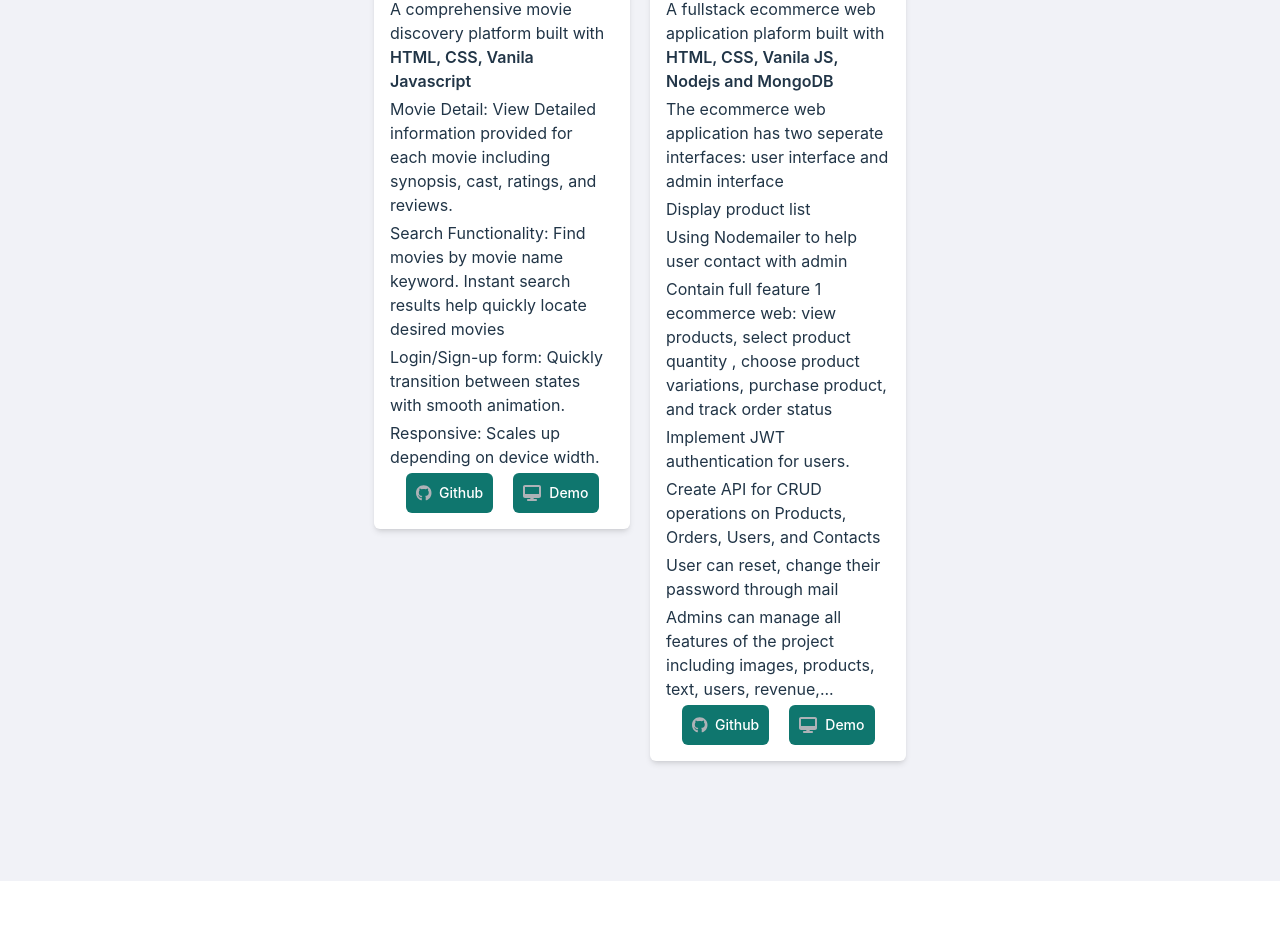
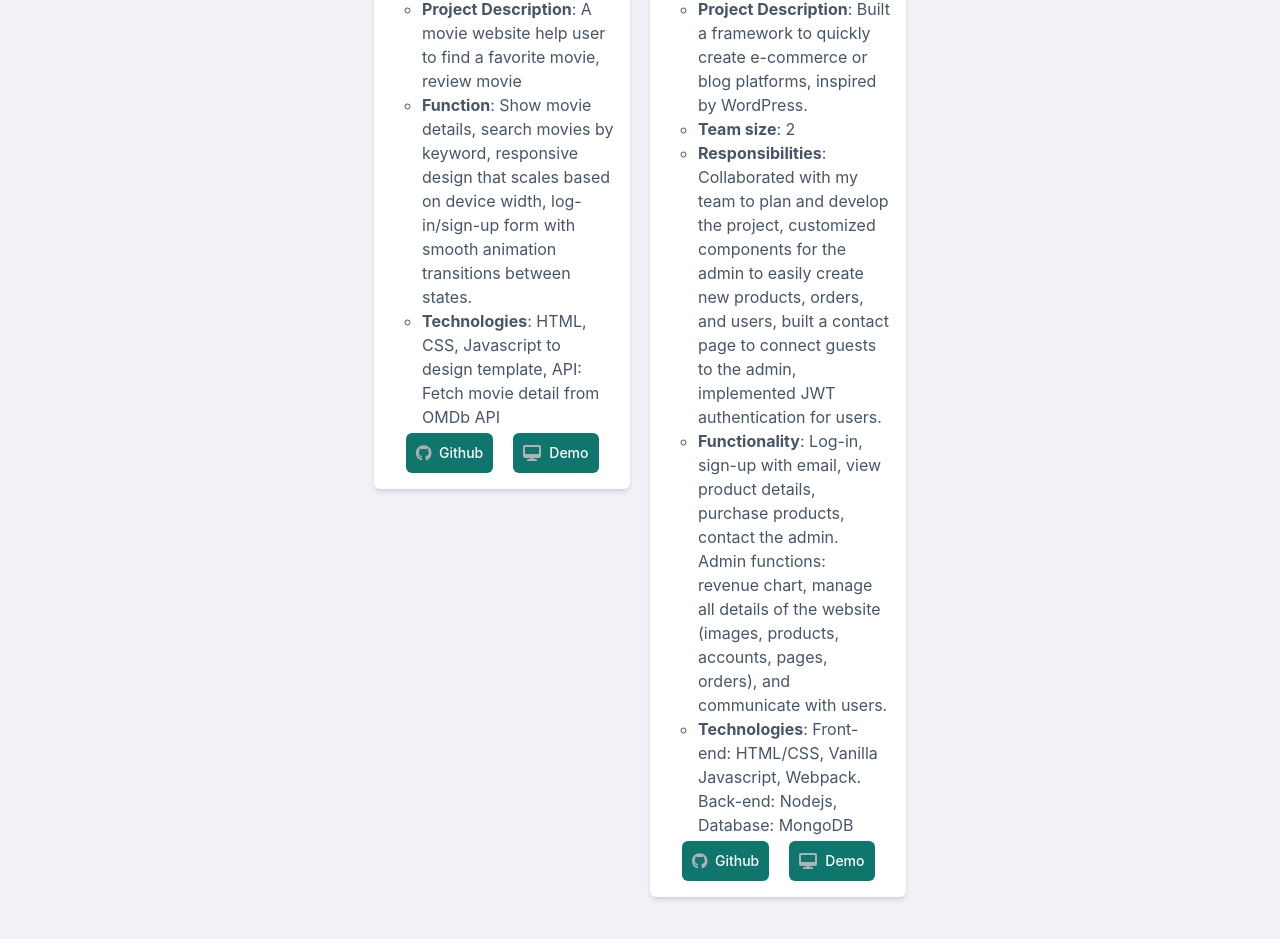
Before and after one commit to anhtuspham/portfolio, a React (Vite) app: page / in a window 1280 px wide. Shown: the part 2135-3074 px from the top of the page. Before the commit the page ends 3016 px from the top, so only its background shows below. Built offline with nearby package versions, Linux system fonts and the light colour scheme.

Commit message:
refactor: update new data

```diff
--- a/src/assets/components/List.jsx
+++ b/src/assets/components/List.jsx
@@ -6,7 +6,7 @@ function List({ title, children }) {
       <h2 className="uppercase mb-1">{title}</h2>
       <ul>
         {Children.map(children, (child) => (
-          <li className="text-slate-500 ml-8 list-[circle]">{child}</li>
+          <li className="text-slate-600 ml-8 list-[circle]">{child}</li>
         ))}
       </ul>
     </div>
--- a/src/assets/components/ListProject.jsx
+++ b/src/assets/components/ListProject.jsx
@@ -1,3 +1,5 @@
+import {Children} from 'react'
+
 import { faGithub } from "@fortawesome/free-brands-svg-icons";
 import { faDesktop } from "@fortawesome/free-solid-svg-icons";
 
@@ -16,7 +18,11 @@ export default function ListProject({
         <img className="w-full h-full object-cover object-center" src={imgProject} alt="image-project"/>
       </div>
       <h2 className="text-center font-bold text-lg mb-1">{title}</h2>
-      {children}
+      <ul>
+        {Children.map(children, (child) => (
+          <li className="text-slate-600 ml-8 list-[circle]">{child}</li>
+        ))}
+      </ul>
       <div className="flex justify-center gap-5">
         <LinkButton
           name="Github"
--- a/src/assets/pages/Project/Project.jsx
+++ b/src/assets/pages/Project/Project.jsx
@@ -18,24 +18,20 @@ export default function Project() {
               imgProject={cinematic}
             >
               <p>
-                A comprehensive movie discovery platform built with{" "}
-                <span className="font-semibold">
-                  HTML, CSS, Vanila Javascript
-                </span>
+                <span className="font-bold">Project Description</span>: A movie
+                website help user to find a favorite movie, review movie
               </p>
               <p>
-                Movie Detail: View Detailed information provided for each movie
-                including synopsis, cast, ratings, and reviews.
+                <span className="font-bold">Function</span>: Show movie details,
+                search movies by keyword, responsive design that scales based on
+                device width, log-in/sign-up form with smooth animation
+                transitions between states.
               </p>
               <p>
-                Search Functionality: Find movies by movie name keyword. Instant
-                search results help quickly locate desired movies
+                <span className="font-bold">Technologies</span>: HTML, CSS,
+                Javascript to design template, API: Fetch movie detail from OMDb
+                API
               </p>
-              <p>
-                Login/Sign-up form: Quickly transition between states with
-                smooth animation.
-              </p>
-              <p>Responsive: Scales up depending on device width.</p>
             </ListProject>
           </Board>
           <Board>
@@ -46,28 +42,31 @@ export default function Project() {
               imgProject={boilcms}
             >
               <p>
-                A fullstack ecommerce web application plaform built with{" "}
-                <span className="font-semibold">
-                  HTML, CSS, Vanila JS, Nodejs and MongoDB
-                </span>
+                <span className="font-bold">Project Description</span>: Built a
+                framework to quickly create e-commerce or blog platforms,
+                inspired by WordPress.
               </p>
               <p>
-                The ecommerce web application has two seperate interfaces: user
-                interface and admin interface
+                <span className="font-bold">Team size</span>: 2
               </p>
-              <p>Display product list</p>
-              <p>Using Nodemailer to help user contact with admin</p>
               <p>
-                Contain full feature 1 ecommerce web: view products, select
-                product quantity , choose product variations, purchase product,
-                and track order status
+                <span className="font-bold">Responsibilities</span>:
+                Collaborated with my team to plan and develop the project,
+                customized components for the admin to easily create new
+                products, orders, and users, built a contact page to connect
+                guests to the admin, implemented JWT authentication for users.
               </p>
-              <p>Implement JWT authentication for users.</p>
-              <p>Create API for CRUD operations on Products, Orders, Users, and Contacts</p>
-              <p>User can reset, change their password through mail</p>
               <p>
-                Admins can manage all features of the project including images,
-                products, text, users, revenue,...
+                <span className="font-bold">Functionality</span>: Log-in,
+                sign-up with email, view product details, purchase products,
+                contact the admin. Admin functions: revenue chart, manage all
+                details of the website (images, products, accounts, pages,
+                orders), and communicate with users.
+              </p>
+              <p>
+                <span className="font-bold">Technologies</span>: Front-end:
+                HTML/CSS, Vanilla Javascript, Webpack. Back-end: Nodejs,
+                Database: MongoDB
               </p>
             </ListProject>
           </Board>
```
Also changed, not shown: 1 other file (tests, documents, lock files or other folders).
